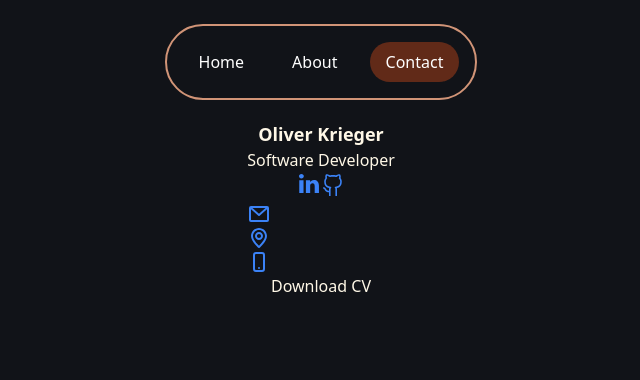
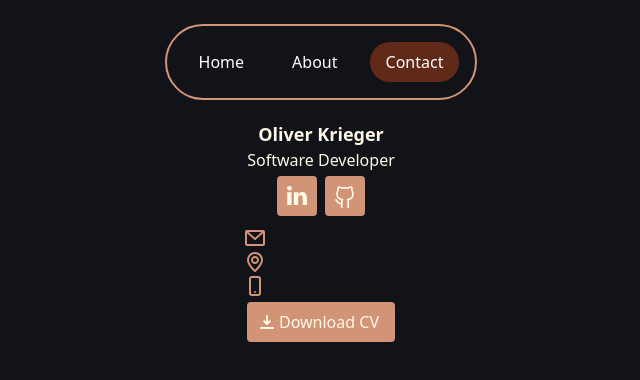
Before and after one commit to OliverKrieger/portfolio-website, a React (Vite) app: page / in a window 1280 px wide. Both pictures are taken after a click on the button "Contact". Shown: the top 380 px of the page, without its empty margins (319-959 px from the left). Built offline with nearby package versions, Linux system fonts and the light colour scheme.

Commit message:
add download icon

```diff
--- a/src/components/LinkIconButton.tsx
+++ b/src/components/LinkIconButton.tsx
@@ -3,14 +3,15 @@ import React from 'react';
 interface LinkIconProps {
   Icon: React.FunctionComponent<React.SVGProps<SVGSVGElement>>;
   url: string;
+  linkClassName?: string;
   className?: string;
   target?: '_blank' | '_self' | '_parent' | '_top';
   rel?: string;
 }
 
-const LinkedIcon: React.FC<LinkIconProps> = ({ Icon, url, className = '', target = '_self', rel = '' }) => {
+const LinkedIcon: React.FC<LinkIconProps> = ({ Icon, url, linkClassName='', className = '', target = '_self', rel = '' }) => {
   return (
-    <a href={url} target={target} rel={rel} className="inline-block">
+    <a href={url} target={target} rel={rel} className={`inline-block ${linkClassName}`}>
       <Icon className={`w-6 h-6 ${className}`} />
     </a>
   );
--- a/src/pages/Contact.tsx
+++ b/src/pages/Contact.tsx
@@ -3,6 +3,8 @@ import EmailIcon from '../assets/icons/i_email.svg?react'
 import GithubIcon from '../assets/icons/i_github.svg?react'
 import LocationIcon from '../assets/icons/i_location.svg?react'
 import PhoneIcon from '../assets/icons/i_phone.svg?react'
+import DownloadIcon from '../assets/icons/i_download.svg?react'
+
 import LinkIconButton from '../components/LinkIconButton'
 
 const Contact = () => {
@@ -12,15 +14,20 @@ const Contact = () => {
                 <h2 className="text-lg font-bold">Oliver Krieger</h2>
                 <h3>Software Developer</h3>
                 <div className="links-container">
-                    <LinkIconButton Icon={LinkedInIcon} url="https://www.linkedin.com/in/oliver-krieger-080434a5/" className="text-blue-500" target="_blank" rel="noopener noreferrer" />
-                    <LinkIconButton Icon={GithubIcon} url="https://github.com/OliverKrieger" className="text-blue-500" target="_blank" rel="noopener noreferrer" />
+                    <LinkIconButton Icon={LinkedInIcon} url="https://www.linkedin.com/in/oliver-krieger-080434a5/" linkClassName="bg-bisque-500 ... p-2 ... m-1 ... rounded ... hover:bg-bisque-700 ... transition duration-150 ease-in-out ..." className="text-bisque-100" target="_blank" rel="noopener noreferrer" />
+                    <LinkIconButton Icon={GithubIcon} url="https://github.com/OliverKrieger" linkClassName="bg-bisque-500 ... p-2 ... m-1 ... rounded ... hover:bg-bisque-700 ... transition duration-150 ease-in-out ..." className="text-bisque-100" target="_blank" rel="noopener noreferrer" />
                 </div>
                 <div className="info-container">
-                    <EmailIcon className="w-6 h-6 text-blue-500" />
-                    <LocationIcon className="w-6 h-6 text-blue-500" />
-                    <PhoneIcon className="w-6 h-6 text-blue-500" />
+                    <EmailIcon className="w-6 h-6 text-bisque-500" />
+                    <LocationIcon className="w-6 h-6 text-bisque-500" />
+                    <PhoneIcon className="w-6 h-6 text-bisque-500" />
                 </div>
-                <button>Download CV</button>
+                <button className='bg-bisque-500 ... p-2 ... m-1 ... rounded ... hover:bg-bisque-700 ... transition duration-150 ease-in-out ...'>
+                    <div className='flex justify-center'>
+                        <DownloadIcon className="w-6 h-6 text-bisque-100" />
+                        <span className='pr-2'>Download CV</span>
+                    </div>
+                </button>
             </div>
         </div>
     );
```
Also changed, not shown: src/assets/icons/i_download.svg (added), 1 other file (tests, documents, lock files or other folders).
